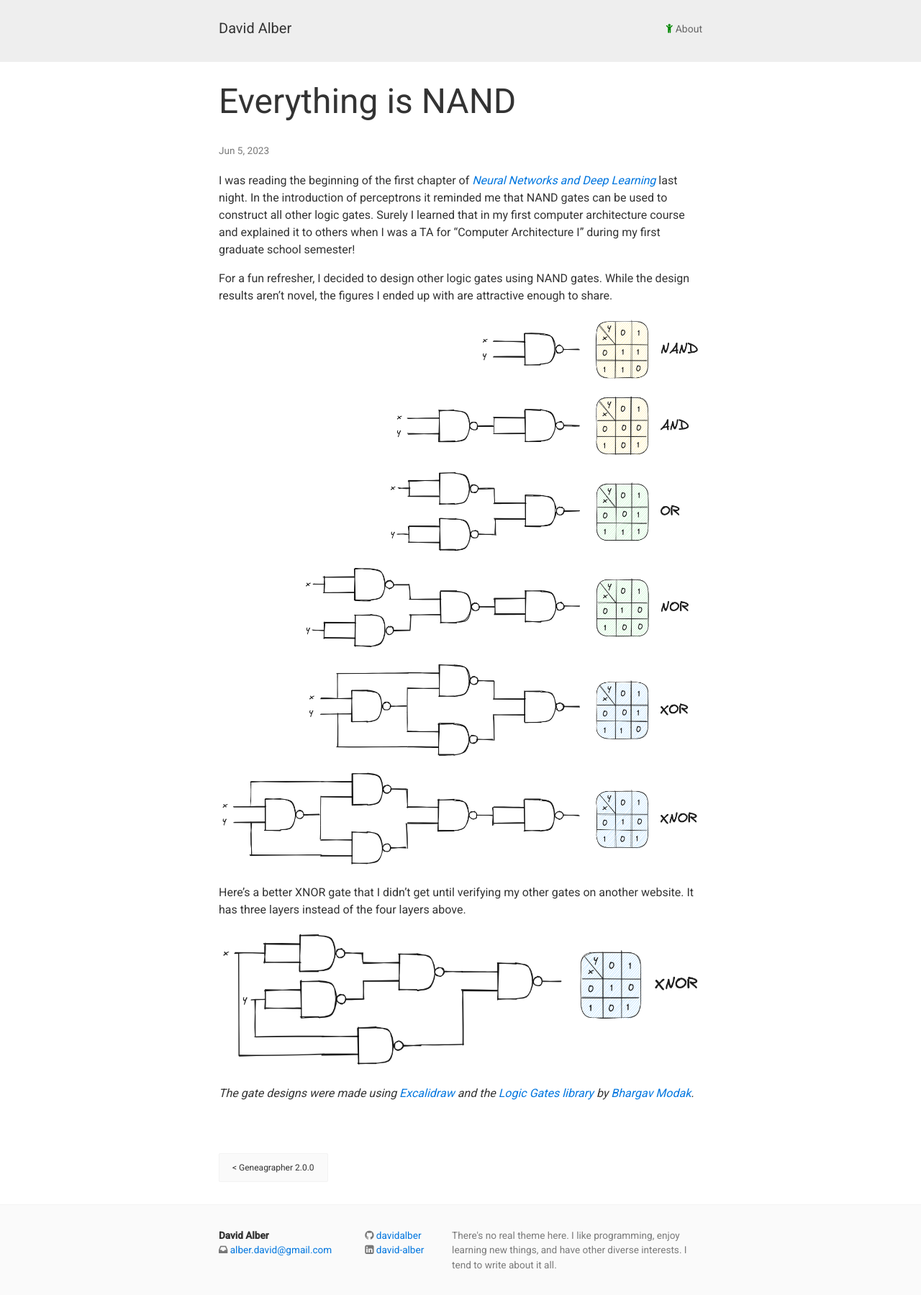
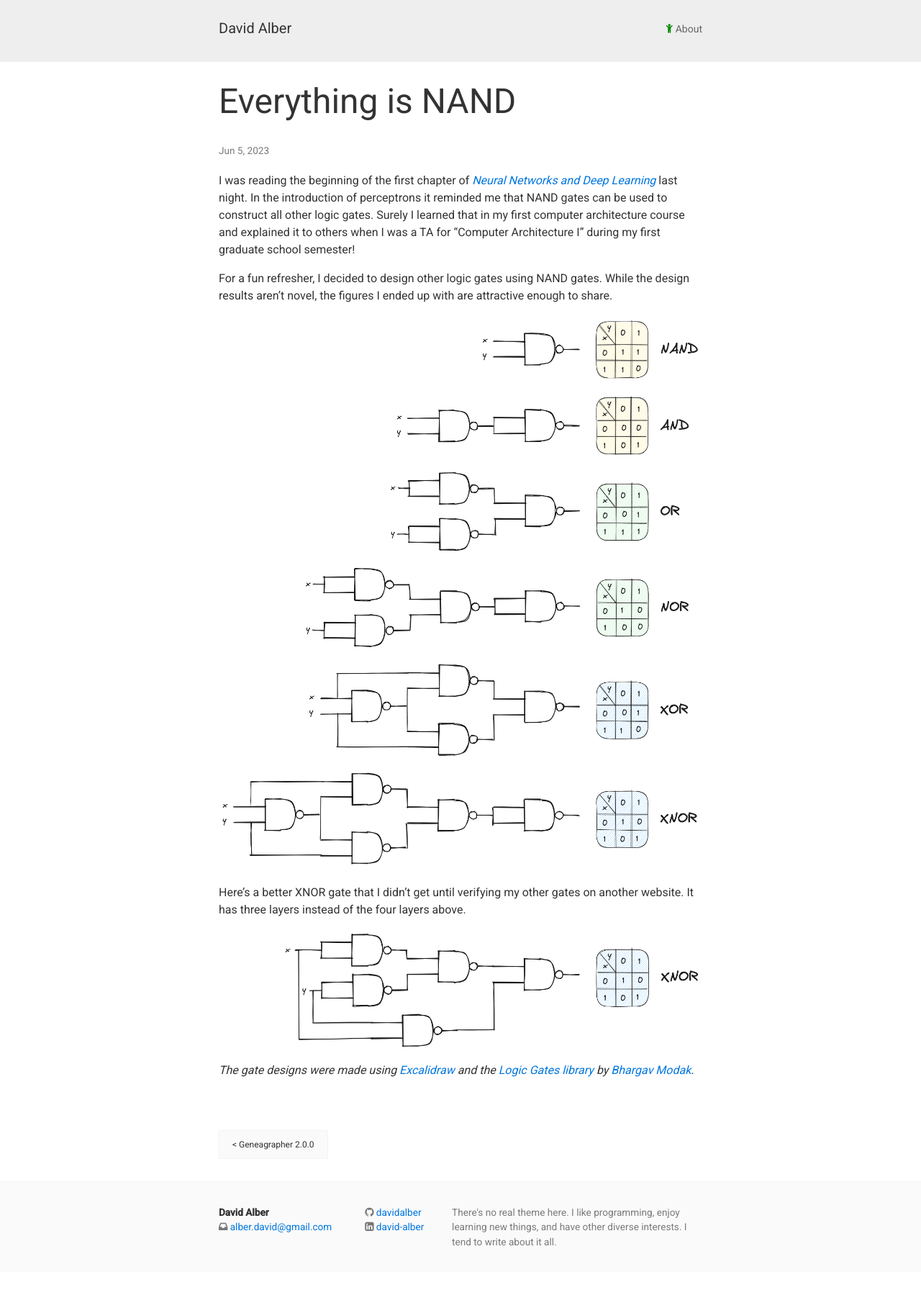
Before and after one commit to davidalber/davidalber.github.io, a Jekyll site: the page built from _posts/2023-06-05-everything-is-nand.md, in a window 1280 px wide. Shown: the whole page at 72% size. Built offline with Jekyll 4.4.1, drawn with Linux system fonts in a browser that asks for light colours; after the commit the page ends 1767 px from its top, so only the background shows below that.

Commit message:
Size and align image to be similar to other designs above

```diff
--- a/_posts/2023-06-05-everything-is-nand.md
+++ b/_posts/2023-06-05-everything-is-nand.md
@@ -25,7 +25,7 @@ Here's a better XNOR gate that I didn't get until verifying my other
 gates on another website. It has three layers instead of the four
 layers above.
 
-![A better XNOR gate]({{ site.image_base }}/nand-everything-better-xnor.png)
+![A better XNOR gate]({{ site.image_base }}/nand-everything-better-xnor.png){: width="585" style="display: block; margin-left: auto;" }
 
 _The gate designs were made using
 [Excalidraw](https://excalidraw.com/) and the [Logic Gates
```
